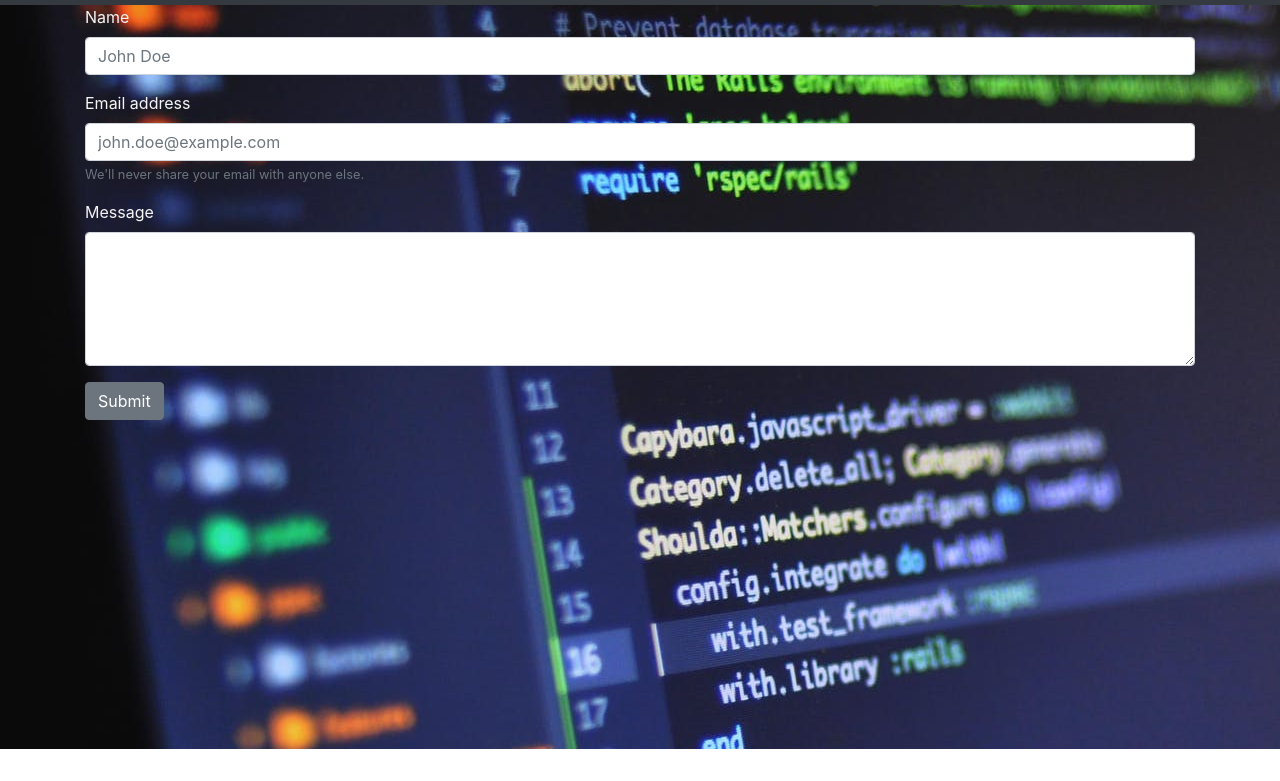
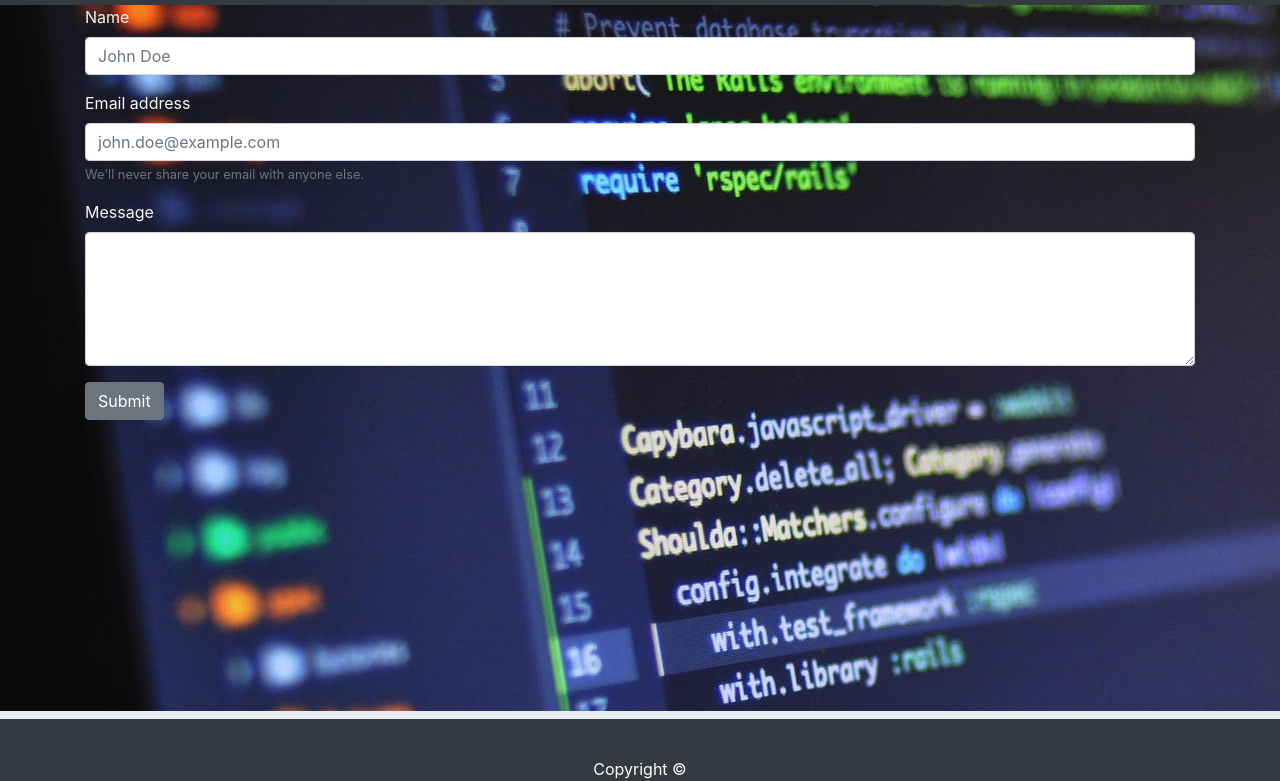
Before and after one commit to mqsmith/mqsmith.github.io, a plain HTML site: page contact.html in a window 1280 px wide. Shown: the part 51-832 px from the top of the page. Before the commit the page ends 800 px from the top, so only its background shows below. Drawn offline with nearby package versions, Linux system fonts and the light colour scheme.

Commit message:
Added Stick Footer to Contact Page.

```diff
--- a/contact.html
+++ b/contact.html
@@ -18,10 +18,36 @@
   <style>
     body {
       background-image: url(assets/images/coding.jpg);
+      position: relative;
     }
-    .form-group{
+
+    #content {
+      max-height: calc(100vh - 100px);
+      min-height: 100vh;
+    }
+
+    footer {
+      position: absolute;
+      bottom: -32px;
+      color: #ffffff;
+      text-align: center;
+      border-top: 8px solid #e8ecef;
+      background-color: #343a40;
+      height: 70px;
+      width: 100%;
+
+    }
+
+    #foot {
+      margin-top: 38px;
+      margin-bottom: 0px;
+    }
+
+    .form-group {
       color: whitesmoke;
     }
+  </style>
+
 
   </style>
 </head>
@@ -31,6 +57,7 @@
             <p class="browsehappy">You are using an <strong>outdated</strong> browser. Please <a href="#">upgrade your browser</a> to improve your experience.</p>
         <![endif]-->
 
+  <div id="content">
     <nav class="navbar navbar-expand-lg navbar-dark bg-dark">
       <a class="navbar-brand" href="#">Mike Smith</a>
       <button class="navbar-toggler" type="button" data-toggle="collapse" data-target="#navbarNavAltMarkup"
@@ -65,8 +92,15 @@
         </div>
         <button type="submit" class="btn btn-secondary">Submit</button>
       </form>
+    </div>
+  </div>
 
-  </div>
+  <footer>
+    <p id="foot">
+      Copyright &copy;
+    </p>
+
+  </footer>
 
 
   <script src="" async defer></script>
```
Lines whose indentation alone changed are shown as unchanged.
